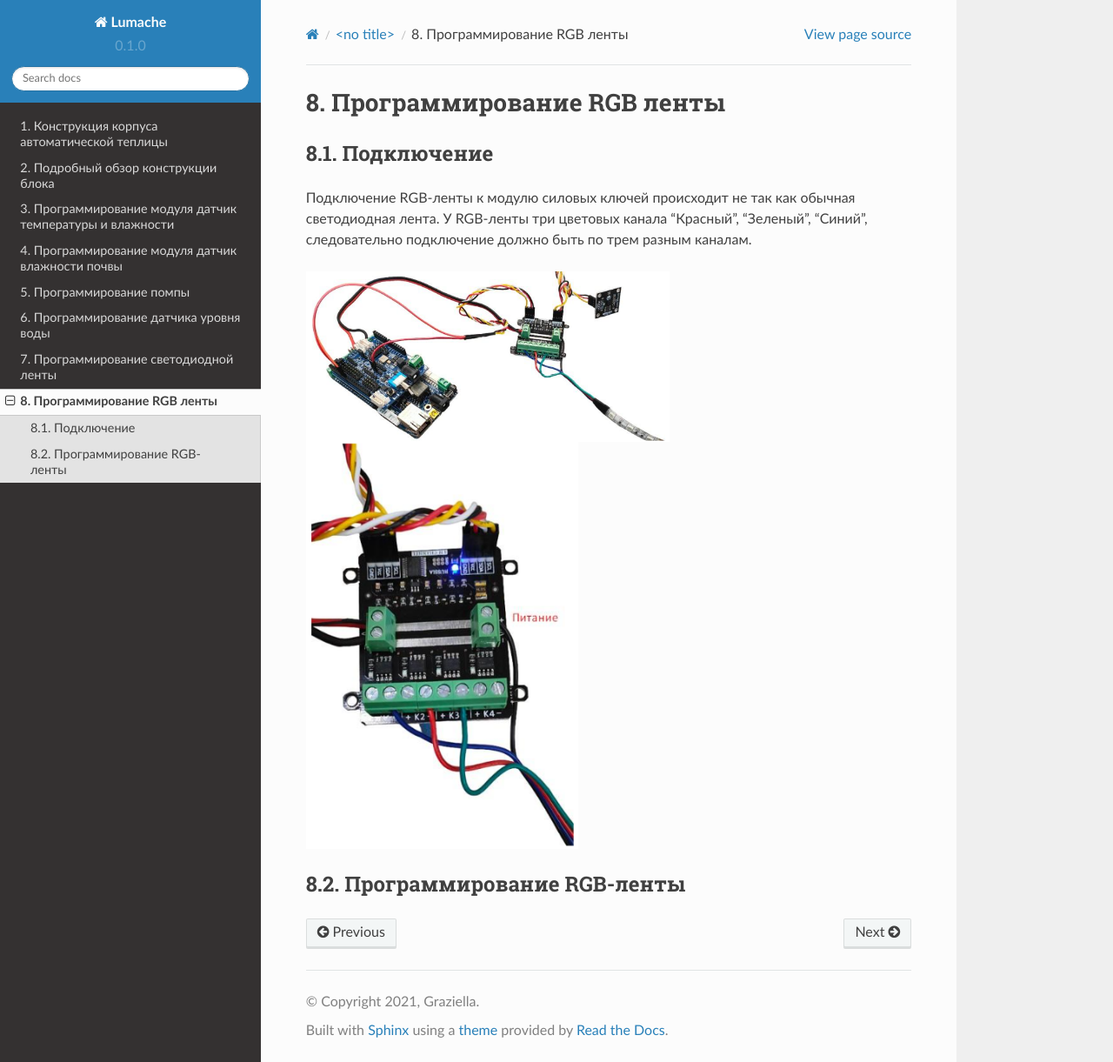
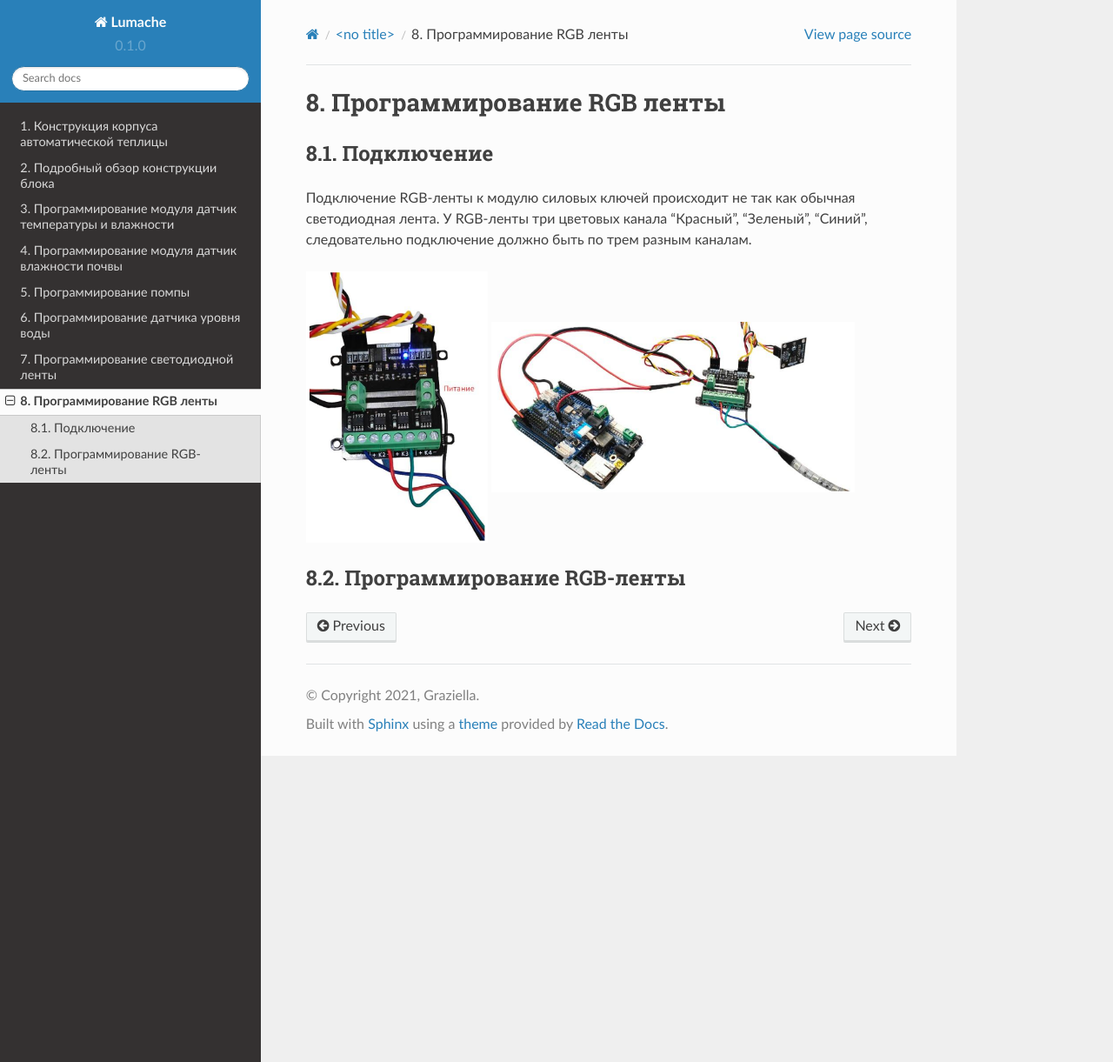
Before and after one commit to BBanwz/book_AL_GH, a Sphinx documentation site: the page built from docs/source/2/7.rst, in a window 1280 px wide and 1221 px high. Shown: the whole window at 87% size. Built offline with Sphinx 7.4.7 and the Read the Docs theme 2.0.0, drawn with Linux system fonts in a browser that asks for light colours; pages that are not in the unit, such as notebooks, are missing from menus.

Commit message:
Update 7.rst

```diff
--- a/docs/source/2/7.rst
+++ b/docs/source/2/7.rst
@@ -6,11 +6,11 @@
 
 Подключение RGB-ленты к модулю силовых ключей происходит не так как обычная светодиодная лента. У RGB-ленты три цветовых канала “Красный”, “Зеленый”, “Синий”, следовательно подключение должно быть по трем разным каналам.
 
-.. |pic1| image:: images/8.png
+.. |pic1| image:: images/7.png
+   :width: 30%
+
+.. |pic2| image:: images/8.png
    :width: 60%
-
-.. |pic2| image:: images/7.png
-   :width: 45%
 
 |pic1| |pic2|
 
```
